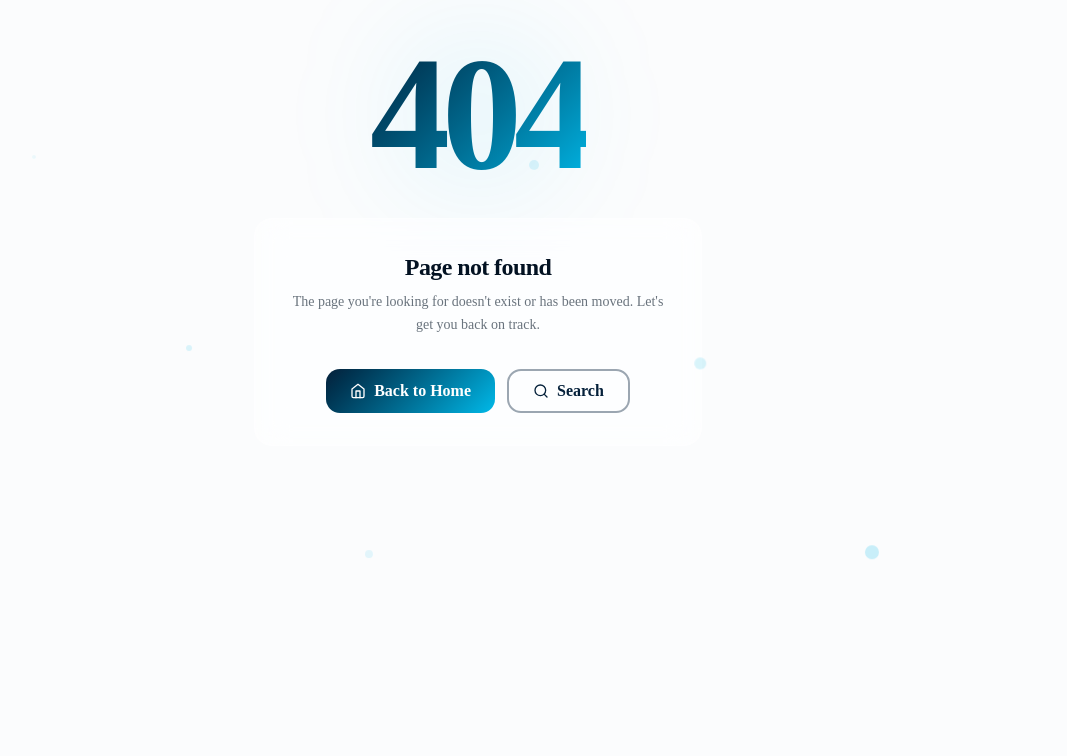
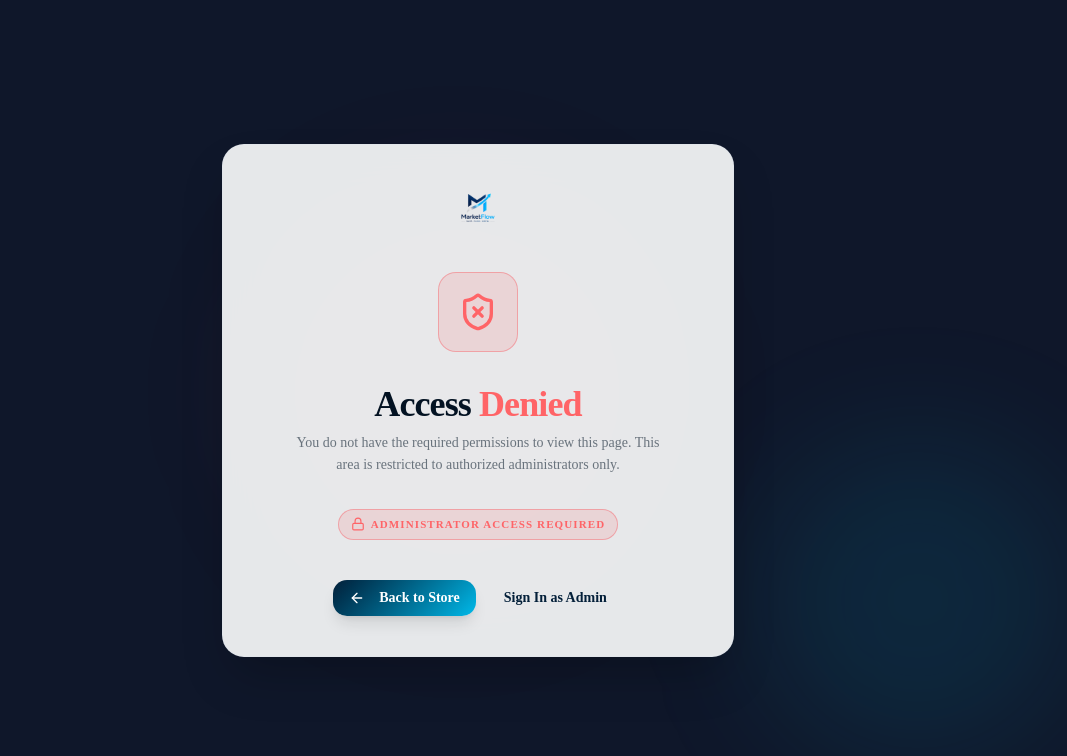
Before and after one commit to awalouo374-bit/Market-Flow, a Next.js app: page /unauthorized in a window 1280 px wide. Before the commit this address had no page. Shown: the top 756 px of the page, without its empty margins (162-1229 px from the left). Built offline with nearby package versions, Linux system fonts and the light colour scheme.

Commit message:
feat(#07):ligth mood

```diff
--- /dev/null
+++ b/src/app/admin/AdminClientLayout.tsx
@@ -0,0 +1,64 @@
+"use client";
+
+import React, { useState } from "react";
+import { AdminSidebar } from "@/components/navigation/AdminSidebar";
+import { AdminHeader } from "@/components/navigation/AdminHeader";
+import { X } from "lucide-react";
+
+export default function AdminClientLayout({
+  children,
+}: {
+  children: React.ReactNode;
+}) {
+  const [isSidebarCollapsed, setIsSidebarCollapsed] = useState(false);
+  const [isMobileSidebarOpen, setIsMobileSidebarOpen] = useState(false);
+
+  return (
+    <div className="min-h-screen bg-background text-foreground flex">
+      {/* Desktop Admin Sidebar */}
+      <div className="hidden lg:block">
+        <AdminSidebar
+          isCollapsed={isSidebarCollapsed}
+          onToggleCollapse={() => setIsSidebarCollapsed((prev) => !prev)}
+        />
+      </div>
+
+      {/* Mobile Admin Sidebar Overlay */}
+      {isMobileSidebarOpen && (
+        <div className="fixed inset-0 z-50 lg:hidden flex">
+          <div
+            className="fixed inset-0 bg-black/60 backdrop-blur-xs animate-in fade-in duration-200"
+            onClick={() => setIsMobileSidebarOpen(false)}
+            aria-hidden="true"
+          />
+          <div className="relative z-10 w-64 bg-card h-full shadow-2xl animate-in slide-in-from-left duration-300">
+            <button
+              type="button"
+              onClick={() => setIsMobileSidebarOpen(false)}
+              className="absolute top-4 right-4 p-1.5 rounded-lg text-muted-foreground hover:text-foreground hover:bg-muted"
+              aria-label="Close Mobile Sidebar"
+            >
+              <X className="w-5 h-5" />
+            </button>
+            <AdminSidebar
+              isCollapsed={false}
+              onToggleCollapse={() => setIsMobileSidebarOpen(false)}
+            />
+          </div>
+        </div>
+      )}
+
+      {/* Main Admin Content Wrapper */}
+      <div
+        className={`flex-1 flex flex-col min-w-0 transition-all duration-300 ${
+          isSidebarCollapsed ? "lg:pl-20" : "lg:pl-64"
+        }`}
+      >
+        <AdminHeader onMobileMenuToggle={() => setIsMobileSidebarOpen(true)} />
+        <main className="flex-1 p-6 md:p-8 max-w-7xl w-full mx-auto space-y-6">
+          {children}
+        </main>
+      </div>
+    </div>
+  );
+}
--- a/src/app/admin/layout.tsx
+++ b/src/app/admin/layout.tsx
@@ -1,64 +1,23 @@
-"use client";
+import { redirect } from "next/navigation";
+import { getConnectedUser } from "@/lib/session";
+import AdminClientLayout from "./AdminClientLayout";
 
-import React, { useState } from "react";
-import { AdminSidebar } from "@/components/navigation/AdminSidebar";
-import { AdminHeader } from "@/components/navigation/AdminHeader";
-import { X } from "lucide-react";
-
-export default function AdminLayout({
+export default async function AdminLayout({
   children,
 }: {
   children: React.ReactNode;
 }) {
-  const [isSidebarCollapsed, setIsSidebarCollapsed] = useState(false);
-  const [isMobileSidebarOpen, setIsMobileSidebarOpen] = useState(false);
+  const user = await getConnectedUser();
 
-  return (
-    <div className="min-h-screen bg-background text-foreground flex">
-      {/* Desktop Admin Sidebar */}
-      <div className="hidden lg:block">
-        <AdminSidebar
-          isCollapsed={isSidebarCollapsed}
-          onToggleCollapse={() => setIsSidebarCollapsed((prev) => !prev)}
-        />
-      </div>
+  // Not logged in — redirect to login
+  if (!user) {
+    redirect("/login");
+  }
 
-      {/* Mobile Admin Sidebar Overlay */}
-      {isMobileSidebarOpen && (
-        <div className="fixed inset-0 z-50 lg:hidden flex">
-          <div
-            className="fixed inset-0 bg-black/60 backdrop-blur-xs animate-in fade-in duration-200"
-            onClick={() => setIsMobileSidebarOpen(false)}
-            aria-hidden="true"
-          />
-          <div className="relative z-10 w-64 bg-card h-full shadow-2xl animate-in slide-in-from-left duration-300">
-            <button
-              type="button"
-              onClick={() => setIsMobileSidebarOpen(false)}
-              className="absolute top-4 right-4 p-1.5 rounded-lg text-muted-foreground hover:text-foreground hover:bg-muted"
-              aria-label="Close Mobile Sidebar"
-            >
-              <X className="w-5 h-5" />
-            </button>
-            <AdminSidebar
-              isCollapsed={false}
-              onToggleCollapse={() => setIsMobileSidebarOpen(false)}
-            />
-          </div>
-        </div>
-      )}
+  // Not an admin — redirect to unauthorized page
+  if (user.role !== "admin") {
+    redirect("/unauthorized");
+  }
 
-      {/* Main Admin Content Wrapper */}
-      <div
-        className={`flex-1 flex flex-col min-w-0 transition-all duration-300 ${
-          isSidebarCollapsed ? "lg:pl-20" : "lg:pl-64"
-        }`}
-      >
-        <AdminHeader onMobileMenuToggle={() => setIsMobileSidebarOpen(true)} />
-        <main className="flex-1 p-6 md:p-8 max-w-7xl w-full mx-auto space-y-6">
-          {children}
-        </main>
-      </div>
-    </div>
-  );
+  return <AdminClientLayout>{children}</AdminClientLayout>;
 }
--- /dev/null
+++ b/src/app/unauthorized/page.tsx
@@ -0,0 +1,65 @@
+import type { Metadata } from "next";
+import Link from "next/link";
+import { ShieldX, ArrowLeft, Lock } from "lucide-react";
+import { BrandLogo } from "@/components/shared/BrandLogo";
+import { BrandButton } from "@/components/shared/BrandButton";
+
+export const metadata: Metadata = {
+  title: "Access Denied — MarketFlow",
+  description: "You are not authorized to access this page.",
+};
+
+export default function UnauthorizedPage() {
+  return (
+    <div className="min-h-screen w-full bg-[#0F172A] text-foreground flex items-center justify-center p-4 sm:p-6 lg:p-8 relative overflow-hidden">
+      {/* Ambient Glow Orbs */}
+      <div className="absolute top-1/4 left-1/3 w-96 h-96 rounded-full bg-red-500/10 blur-3xl pointer-events-none" />
+      <div className="absolute bottom-10 right-10 w-80 h-80 rounded-full bg-flow-cyan/10 blur-3xl pointer-events-none" />
+
+      <div className="w-full max-w-lg bg-card/90 dark:bg-card/75 backdrop-blur-xl border border-border/80 rounded-3xl p-8 sm:p-10 shadow-2xl relative z-10 space-y-8 animate-in zoom-in-95 duration-300 text-center">
+        {/* Logo */}
+        <Link href="/" className="inline-block transition-transform hover:scale-105">
+          <BrandLogo size="md" />
+        </Link>
+
+        {/* Shield Icon */}
+        <div className="flex justify-center">
+          <div className="w-20 h-20 rounded-2xl bg-red-500/10 border border-red-500/30 flex items-center justify-center">
+            <ShieldX className="w-10 h-10 text-red-400" />
+          </div>
+        </div>
+
+        {/* Heading */}
+        <div className="space-y-2">
+          <h1 className="text-3xl sm:text-4xl font-extrabold tracking-tight text-foreground">
+            Access <span className="text-red-400">Denied</span>
+          </h1>
+          <p className="text-sm text-muted-foreground max-w-sm mx-auto leading-relaxed">
+            You do not have the required permissions to view this page. This area is restricted to authorized administrators only.
+          </p>
+        </div>
+
+        {/* Permission Badge */}
+        <div className="inline-flex items-center gap-1.5 px-3 py-1.5 rounded-full bg-red-500/10 border border-red-500/30 text-red-400 text-[11px] font-bold uppercase tracking-widest">
+          <Lock className="w-3.5 h-3.5" />
+          <span>Administrator Access Required</span>
+        </div>
+
+        {/* Action Buttons */}
+        <div className="flex flex-col sm:flex-row items-center justify-center gap-3 pt-2">
+          <Link href="/">
+            <BrandButton variant="flow" size="sm" className="shadow-lg">
+              <ArrowLeft className="w-4 h-4 mr-1.5" />
+              Back to Store
+            </BrandButton>
+          </Link>
+          <Link href="/login">
+            <BrandButton variant="ghost" size="sm">
+              Sign In as Admin
+            </BrandButton>
+          </Link>
+        </div>
+      </div>
+    </div>
+  );
+}
--- a/src/components/providers/GlobalProviders.tsx
+++ b/src/components/providers/GlobalProviders.tsx
@@ -9,8 +9,8 @@ export function GlobalProviders({ children }: { children: React.ReactNode }) {
   return (
     <ThemeProvider
       attribute="class"
-      defaultTheme="system"
-      enableSystem
+      defaultTheme="light"
+      enableSystem={false}
       disableTransitionOnChange
     >
       <CartProvider>
--- a/src/components/shared/BrandButton.tsx
+++ b/src/components/shared/BrandButton.tsx
@@ -36,7 +36,7 @@ const variantClasses: Record<BrandButtonVariant, string> = {
 
 export function BrandButton({
   children,
-  variant = "flow",
+  variant = "flow" ,
   size = "md",
   fullWidth = false,
   className = "",
```
Also changed, not shown: 1 other file (tests, documents, lock files or other folders).
